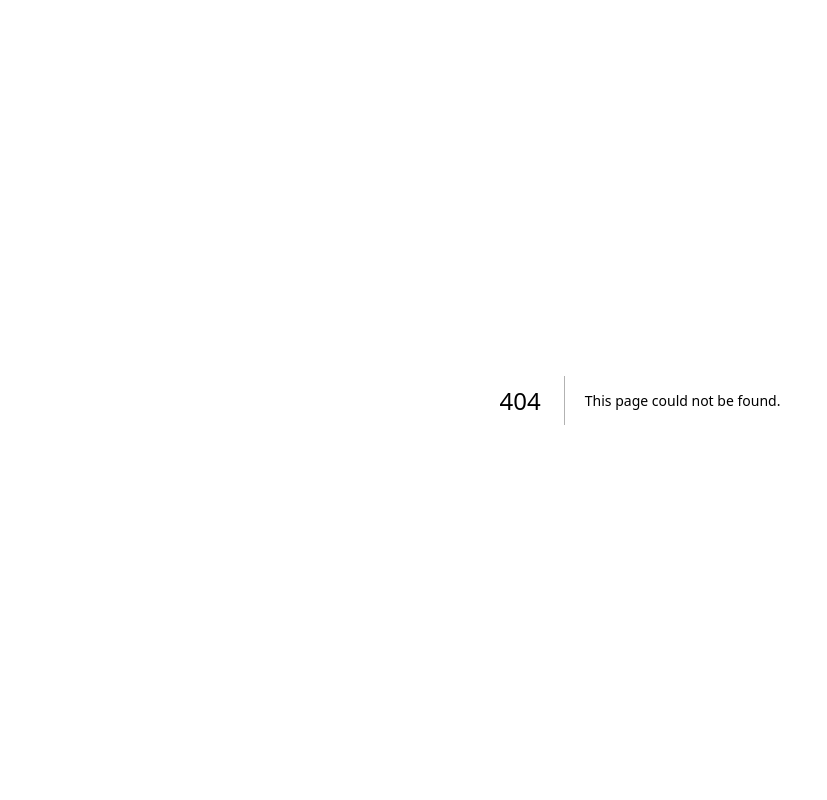
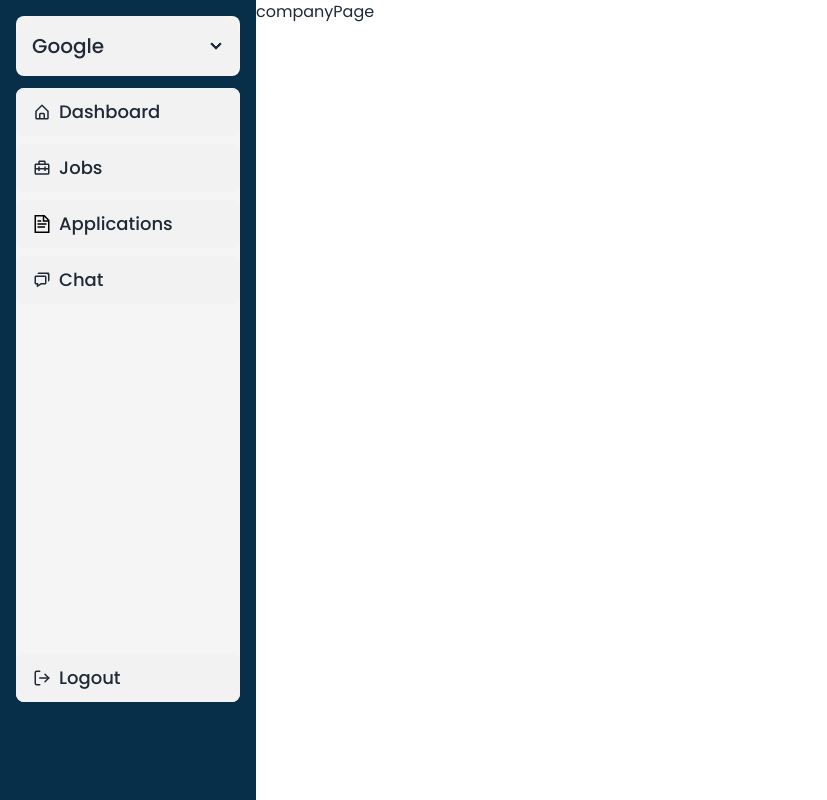
Before and after one commit to aqeelshamz/skillsift, a Next.js app in the folder frontend/skillsift/: page /company in a window 1280 px wide. Before the commit this address had no page. Shown: the whole page, without its empty margins (0-827 px from the left). Built offline with nearby package versions, Linux system fonts and the light colour scheme.

Commit message:
f: added pagination

```diff
--- /dev/null
+++ b/frontend/skillsift/src/app/company/applications/page.tsx
@@ -0,0 +1,9 @@
+import React from 'react'
+
+const ApplicationsPage = () => {
+  return (
+    <div>ApplicationsPage</div>
+  )
+}
+
+export default ApplicationsPage
--- /dev/null
+++ b/frontend/skillsift/src/app/company/chats/page.tsx
@@ -0,0 +1,9 @@
+import React from 'react'
+
+const ChatPage = () => {
+  return (
+    <div>ChatPage</div>
+  )
+}
+
+export default ChatPage
--- /dev/null
+++ b/frontend/skillsift/src/app/company/dashboard/page.tsx
@@ -0,0 +1,9 @@
+import React from 'react'
+
+const DashboardPage = () => {
+  return (
+    <div>DashboardPage</div>
+  )
+}
+
+export default DashboardPage
--- /dev/null
+++ b/frontend/skillsift/src/app/company/jobs/page.tsx
@@ -0,0 +1,7 @@
+import React from 'react'
+
+export default function JobsPage(){
+  return (
+    <div>jobs</div>
+  )
+}
--- /dev/null
+++ b/frontend/skillsift/src/app/company/layout.tsx
@@ -0,0 +1,64 @@
+import { BiHomeAlt } from "react-icons/bi";
+import { BiBriefcaseAlt2 } from "react-icons/bi";
+import { BiChat } from "react-icons/bi";
+import { GrDocumentText } from "react-icons/gr";
+import { FiLogOut } from "react-icons/fi";
+import Link from "next/link";
+
+export default function CompanyLayout({
+  children,
+}: {
+  children: React.ReactNode;
+}) {
+  return (
+    <div className="flex flex-row ">
+      <div className="w-1/5 bg-sky-950 p-4 h-screen flex-col space-y-3">
+        <div className="flex flex-col bg-neutral-100 h-auto rounded-lg">
+          <div tabIndex={0} className="collapse bg-base-200 collapse-arrow">
+            <div className="collapse-title text-xl font-medium">Google</div>
+            <div className="collapse-content">
+              <p>
+                <a href="#">Analytics</a>
+              </p>
+            </div>
+          </div>
+        </div>
+        <div className="flex flex-col justify-between bg-neutral-100 h-4/5 rounded-lg">
+          <div className="flex flex-col space-y-2">
+            <Link href="/company/dashboard" className="flex flex-col">
+              <button className="btn text-lg justify-start normal-case font-medium">
+                <BiHomeAlt className="inline-block" />
+                Dashboard
+              </button>
+            </Link>
+            <Link href="/company/jobs" className="flex flex-col">
+              <button className="btn  text-lg justify-start normal-case font-medium">
+                <BiBriefcaseAlt2 className="inline-block" />
+                Jobs
+              </button>
+            </Link>
+            <Link href="/company/applications" className="flex flex-col">
+              <button className="btn text-lg justify-start normal-case font-medium">
+                <GrDocumentText className="inline-block" />
+                Applications
+              </button>
+            </Link>
+            <Link href="/company/chats" className="flex flex-col">
+              <button className="btn text-lg justify-start normal-case font-medium">
+                <BiChat className="inline-block" />
+                Chat
+              </button>
+            </Link>
+          </div>
+          <div className="flex flex-col" >
+            <button className="btn text-lg justify-start normal-case font-medium">
+              <FiLogOut className="inline-block" />
+              Logout
+            </button>
+          </div>
+        </div>
+      </div>
+      <div>{children}</div>
+    </div>
+  );
+}
--- /dev/null
+++ b/frontend/skillsift/src/app/company/page.tsx
@@ -0,0 +1,9 @@
+import React from 'react'
+
+const companyPage = () => {
+  return (
+    <div>companyPage</div>
+  )
+}
+
+export default companyPage;
--- a/frontend/skillsift/src/app/components/Chip.tsx
+++ b/frontend/skillsift/src/app/components/Chip.tsx
@@ -6,7 +6,7 @@ interface ChipProps {
 function Chip({ text }: ChipProps) {
   return (
     <span
-    className="text-base font-semibold px-3 my-1 font-medium  leading-none border border-zinc-600 text-black rounded-full py-1.5"
+    className="text-base  px-3 my-1 font-medium  leading-none border border-zinc-600 text-black rounded-full py-1.5"
   >
     {text}
   </span>  )
```
Also changed, not shown: frontend/skillsift/src/app/components/Homepage.tsx (+7 -14 lines).
